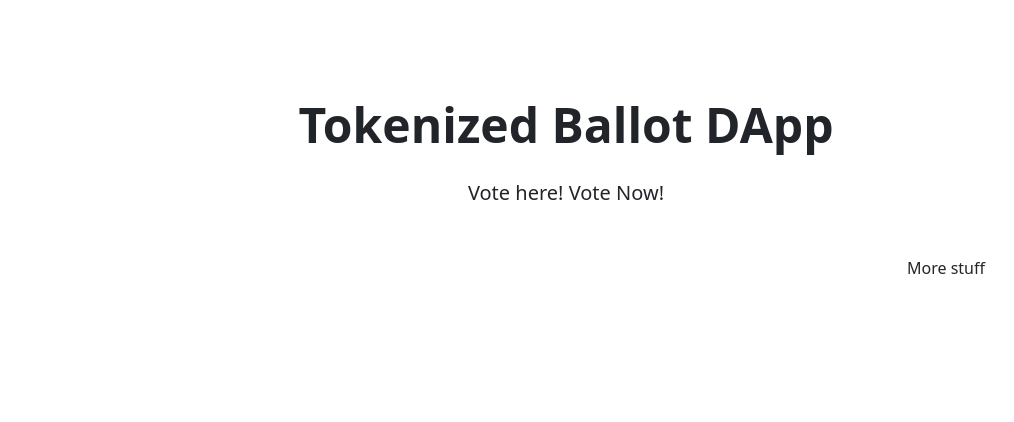
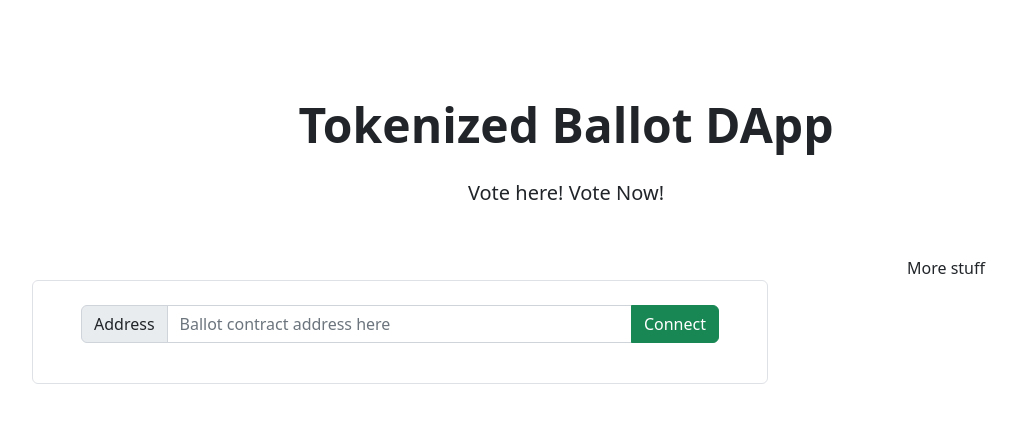
Before and after one commit to kjy/Project4-Group2-EncodeSolidityBootcamp, an Angular app in the folder frontend/: page / in a window 1280 px wide. Shown: the top 422 px of the page, without its empty margins (74-1088 px from the left). Built offline with nearby package versions, Linux system fonts and the light colour scheme; no server answers.

Commit message:
more skeleton

```diff
--- a/frontend/src/app/app.component.html
+++ b/frontend/src/app/app.component.html
@@ -7,11 +7,24 @@
     <div class="container my-4 text-center">
         <div class="row justify-content-center my-4">
             <div class="col-8 my-4">
-                <div *ngIf="tokenContractAddress" class="row">
-                    <p>Token contract address: {{tokenContractAddress}}</p>
+                <div *ngIf="tokenContractAddress" class="container border rounded m-4">
+                    <div class="row m-4">
+                        <p>Token contract address: {{tokenContractAddress}}</p>
+                    </div>
                 </div>
-                <div *ngIf="ballotContractAddress" class="row">
-                    <p>Ballot contract address: {{ballotContractAddress}}</p>
+                <div class="container border rounded m-4">
+                    <div *ngIf="!ballotContractAddress" class="row m-4">
+                        <div class="input-group mb-3">
+                            <span class="input-group-text">Address</span>
+                            <input #ballotContractAddress type="text" class="form-control"
+                                placeholder="Ballot contract address here">
+                            <button (click)="connectBallotContract(ballotContractAddress.value)"
+                                class="btn btn-success input-group-button">Connect</button>
+                        </div>
+                    </div>
+                    <div *ngIf="ballotContractAddress" class="row m-4">
+                        <p>Ballot contract address: {{ballotContractAddress}}</p>
+                    </div>
                 </div>
             </div>
             <div class="col-4 my-4">
--- a/frontend/src/app/app.component.ts
+++ b/frontend/src/app/app.component.ts
@@ -17,4 +17,8 @@ export class AppComponent {
       this.tokenContractAddress = ans.result;
     })
   }
+
+  connectBallotContract(address: string) {
+    this.ballotContractAddress = address;
+  }
 }
```
